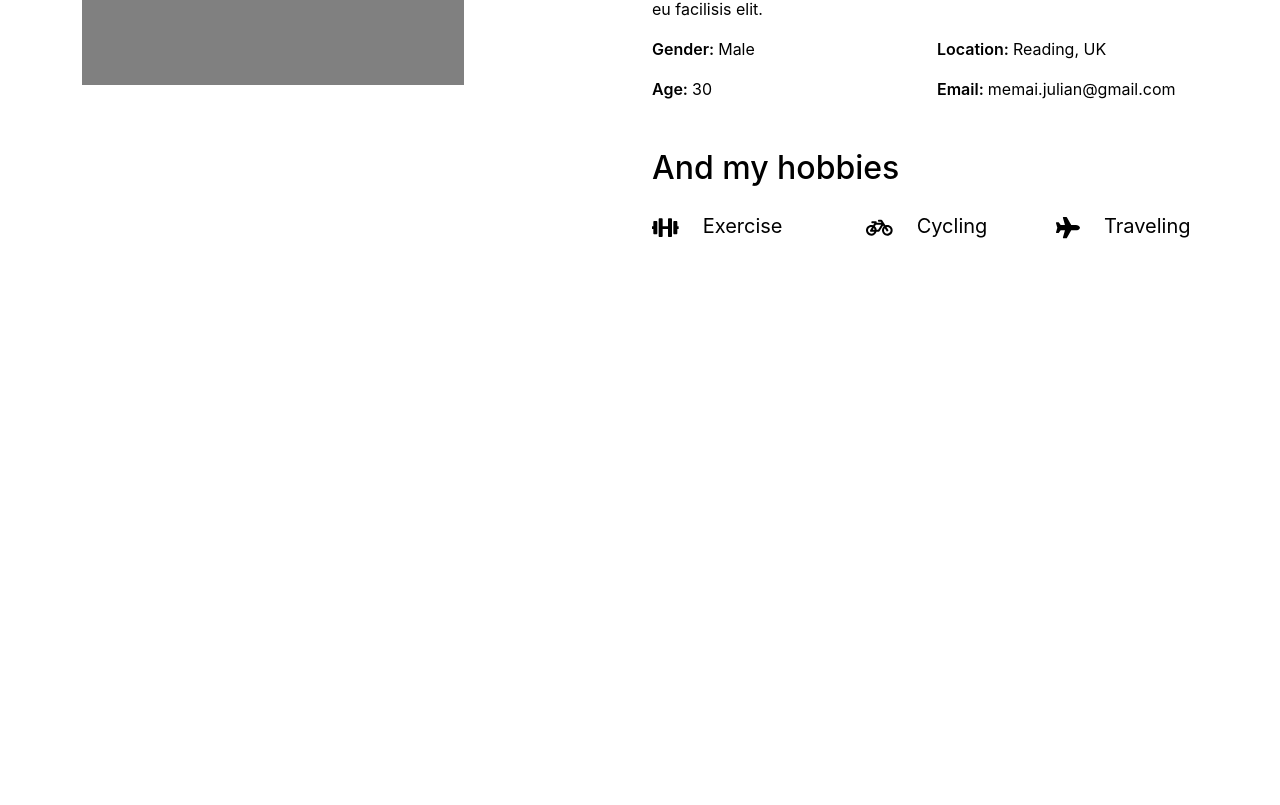
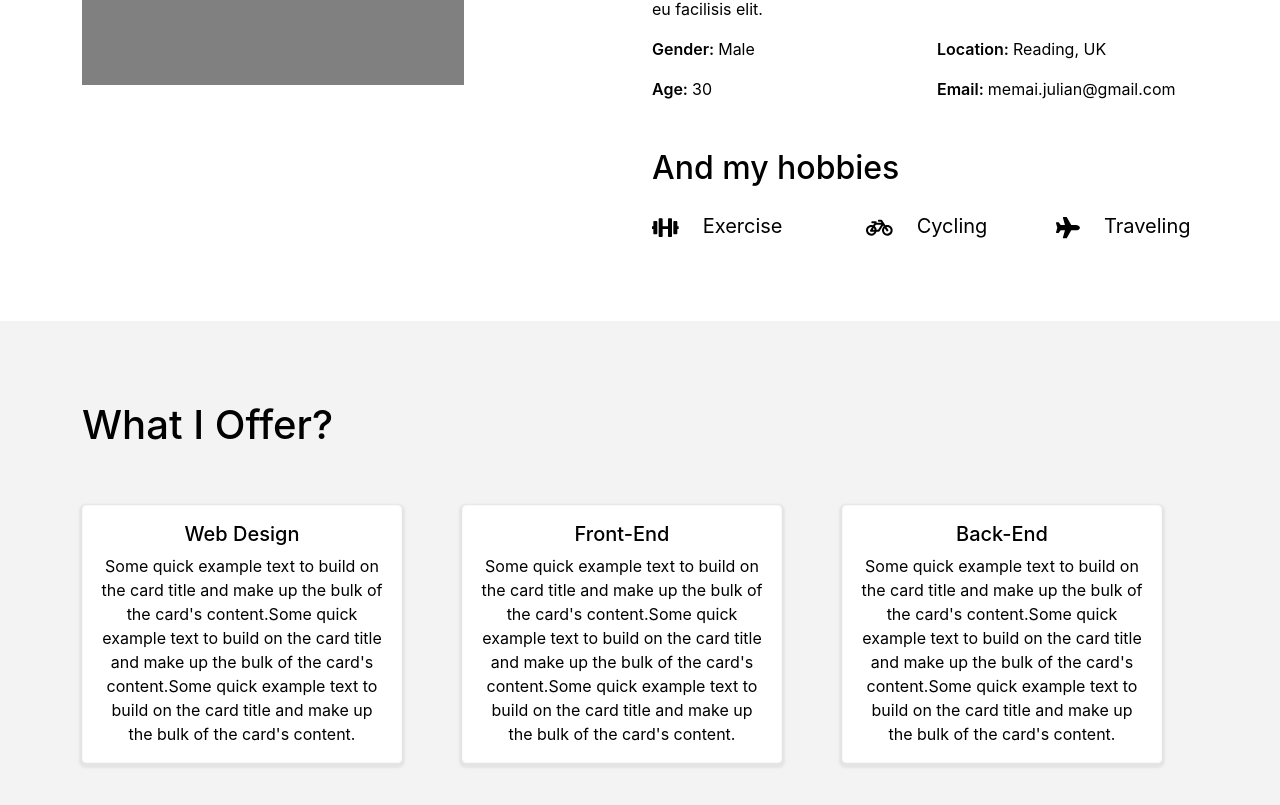
Before and after one commit to Jul-Me/My-Website, a React (Create React App) app: page / in a window 1280 px wide. Shown: the part 851-1656 px from the top of the page. Before the commit the page ends 1172 px from the top, so only its background shows below. Built offline with nearby package versions, Linux system fonts and the light colour scheme.

Commit message:
feat: Created Service component

```diff
--- a/src/App.tsx
+++ b/src/App.tsx
@@ -2,6 +2,7 @@ import React from 'react';
 import Nav from './components/Nav/Nav';
 import Hero from './components/Hero/Hero';
 import AboutMe from './components/AboutMe/AboutMe';
+import Service from './components/Service/Service';
 import './App.scss';
 
 function App(): JSX.Element {
@@ -10,6 +11,7 @@ function App(): JSX.Element {
       <Nav />
       <Hero />
       <AboutMe />
+      <Service />
     </div>
   );
 }
--- /dev/null
+++ b/src/components/Service/Service.scss
@@ -0,0 +1,13 @@
+@import '/src/index.scss';
+
+.service {
+  background-color: $secondary-color;
+  @extend .section-gutter;
+
+  &-cards {
+    text-align: center;
+    align-content: center;
+    box-shadow: 0px 2px 2px 3px #e4e4e4;
+    width: 20rem;
+  }
+}
--- /dev/null
+++ b/src/components/Service/Service.tsx
@@ -0,0 +1,43 @@
+import React from 'react';
+import { Card, Col, Container, Row } from 'react-bootstrap';
+import './Service.scss';
+
+function Service(): JSX.Element {
+  const webDesignText = `Some quick example text to build on the card title and make up the bulk of the card's content.Some
+  quick example text to build on the card title and make up the bulk of the card's content.Some quick
+  example text to build on the card title and make up the bulk of the card's content.`;
+  const frontEndText = webDesignText;
+  const backEndText = webDesignText;
+
+  const renderCard = (title: string, text: string) => (
+    <Col>
+      <Card className="service-cards" border="light">
+        <Card.Body>
+          <Card.Title>{title}</Card.Title>
+          <Card.Text>{text}</Card.Text>
+        </Card.Body>
+      </Card>
+      <br />
+    </Col>
+  );
+
+  return (
+    <div className="service">
+      <Container>
+        <div>
+          <Row className="mb-5">
+            <h1>What I Offer?</h1>
+          </Row>
+
+          <Row>
+            {renderCard('Web Design', webDesignText)}
+            {renderCard('Front-End', frontEndText)}
+            {renderCard('Back-End', backEndText)}
+          </Row>
+        </div>
+      </Container>
+    </div>
+  );
+}
+
+export default Service;
```
